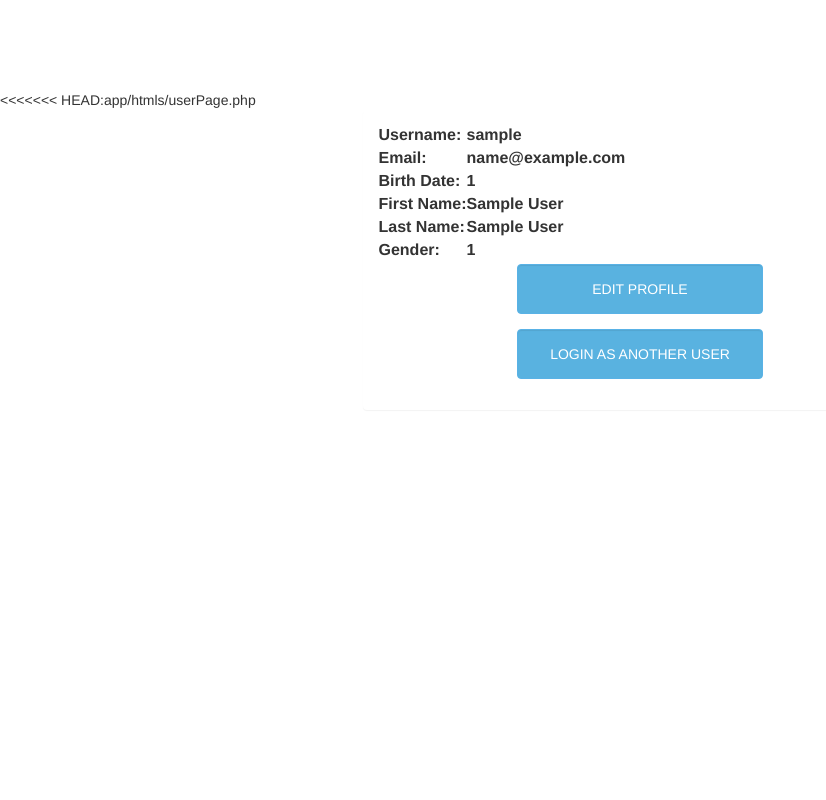
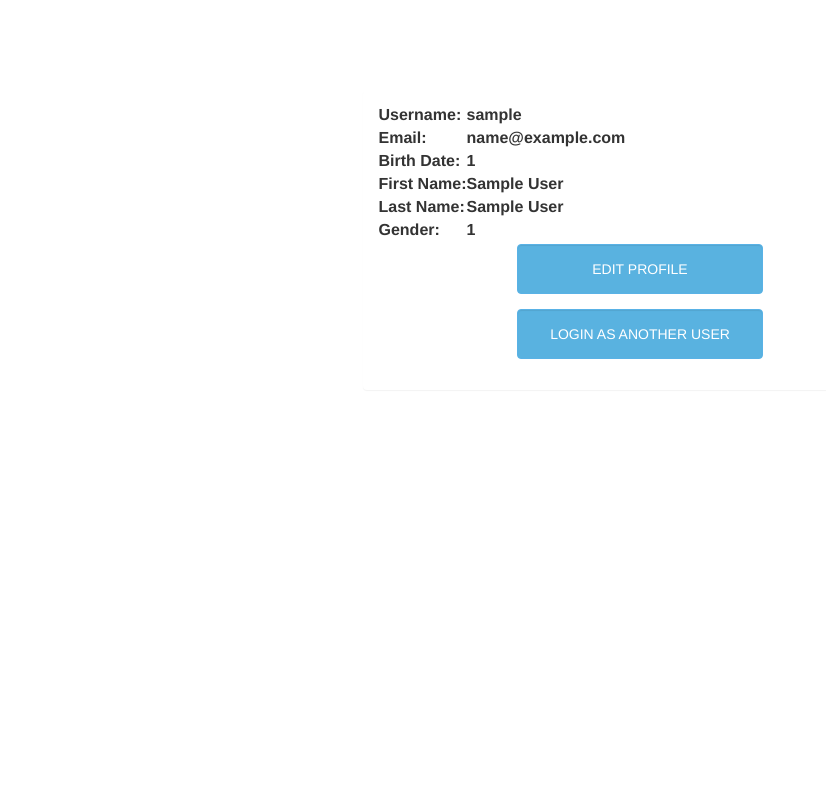
Before and after one commit to RaduTodor/TestingPHP, a PHP site: page /user in a window 1280 px wide. Shown: the whole page, without its empty margins (0-826 px from the left). Run offline with PHP 8.4, Linux system fonts and the light colour scheme; the visitor is signed in with stand-in values (Sample User, id 1).

Commit message:
oops, forgot a random line

```diff
--- a/app/htmls/userpage.phtml
+++ b/app/htmls/userpage.phtml
@@ -1,4 +1,3 @@
-<<<<<<< HEAD:app/htmls/userPage.php
 <html lang="en">
 
 <script src="/js/jquery.min.js"></script>
```
